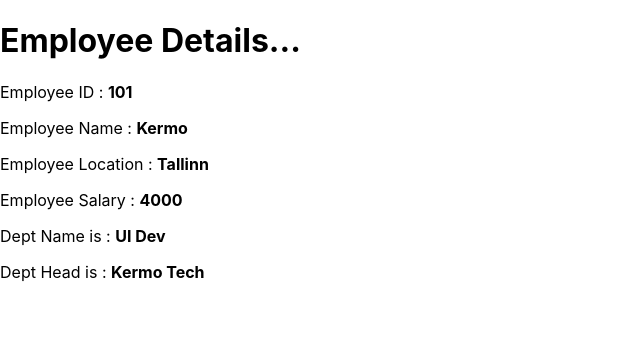
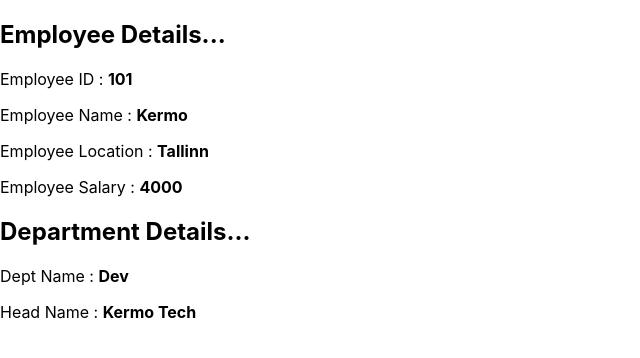
Before and after one commit to KermoA/ReactJS, a React (Create React App) app in the folder demo-project/: page / in a window 1280 px wide. Shown: the top 358 px of the page, without its empty margins (0-640 px from the left). Built offline with nearby package versions, Linux system fonts and the light colour scheme.

Commit message:
React Class Components

```diff
--- a/demo-project/src/index.js
+++ b/demo-project/src/index.js
@@ -3,36 +3,80 @@ import ReactDOM from 'react-dom/client';
 import './index.css';
 import reportWebVitals from './reportWebVitals';
 
-var DisplayEmployeeInfo=(employee)=>{
+class Employee extends React.Component{
+  constructor(props){
+    super(props);
+    console.log(this.props);
+  }
+  render(){
     return <div>
-    <h1>Employee Details...</h1>
+      <h2>Employee Details...</h2>
       <p>
-      <label>Employee ID : <b>{employee.Id}</b></label>
+        <label>Employee ID : <b>{this.props.Id}</b></label>
       </p>
       <p>
-      <label>Employee Name : <b>{employee.Name}</b></label>
+        <label>Employee Name : <b>{this.props.Name}</b></label>
       </p>
       <p>
-      <label>Employee Location : <b>{employee.Location}</b></label>
+        <label>Employee Location : <b>{this.props.Location}</b></label>
       </p>
       <p>
-      <label>Employee Salary : <b>{employee.Salary}</b></label>
+        <label>Employee Salary : <b>{this.props.Salary}</b></label>
       </p>
-    <Department deptName={employee.deptName} headName={employee.headName}></Department>
-  </div>;
+      <Department DeptName={this.props.DeptName} HeadName={this.props.HeadName}></Department>
+    </div>
+  }
 }
 
-const Department=(deptInfo)=>{
+class Department extends React.Component{
+  render(){
     return <div>
-    <p>Dept Name is : <b>{deptInfo.deptName}</b></p>
-    <p>Dept Head is : <b>{deptInfo.headName}</b></p>
-  </div>;
+      <h2>Department Details...</h2>
+      <p>
+        <label>Dept Name : <b>{this.props.DeptName}</b></label>
+      </p>
+      <p>
+        <label>Head Name : <b>{this.props.HeadName}</b></label>
+      </p>
+    </div>
+  }
 }
 
-const element=<DisplayEmployeeInfo Id="101" Name="Kermo" Location="Tallinn" Salary="4000" deptName="UI Dev" headName="Kermo Tech"></DisplayEmployeeInfo>
+const element=<Employee Id="101" Name="Kermo" Location="Tallinn" Salary="4000" DeptName="Dev" HeadName="Kermo Tech"></Employee>
 
 const root = ReactDOM.createRoot(document.getElementById('root'));
 root.render(element);
+
+// var DisplayEmployeeInfo=(employee)=>{
+//   return <div>
+//     <h1>Employee Details...</h1>
+//     <p>
+//       <label>Employee ID : <b>{employee.Id}</b></label>
+//     </p>
+//     <p>
+//       <label>Employee Name : <b>{employee.Name}</b></label>
+//     </p>
+//     <p>
+//       <label>Employee Location : <b>{employee.Location}</b></label>
+//     </p>
+//     <p>
+//       <label>Employee Salary : <b>{employee.Salary}</b></label>
+//     </p>
+//     <Department deptName={employee.deptName} headName={employee.headName}></Department>
+//   </div>;
+// }
+
+// const Department=(deptInfo)=>{
+//   return <div>
+//     <p>Dept Name is : <b>{deptInfo.deptName}</b></p>
+//     <p>Dept Head is : <b>{deptInfo.headName}</b></p>
+//   </div>;
+// }
+
+// const element=<DisplayEmployeeInfo Id="101" Name="Kermo" Location="Tallinn" Salary="4000" deptName="UI Dev" headName="Kermo Tech"></DisplayEmployeeInfo>
+
+// const root = ReactDOM.createRoot(document.getElementById('root'));
+// root.render(element);
 
 // const element=React.createElement("h1", null, "Welcome to React Programming World...");
 
```
Lines whose indentation alone changed are shown as unchanged.
